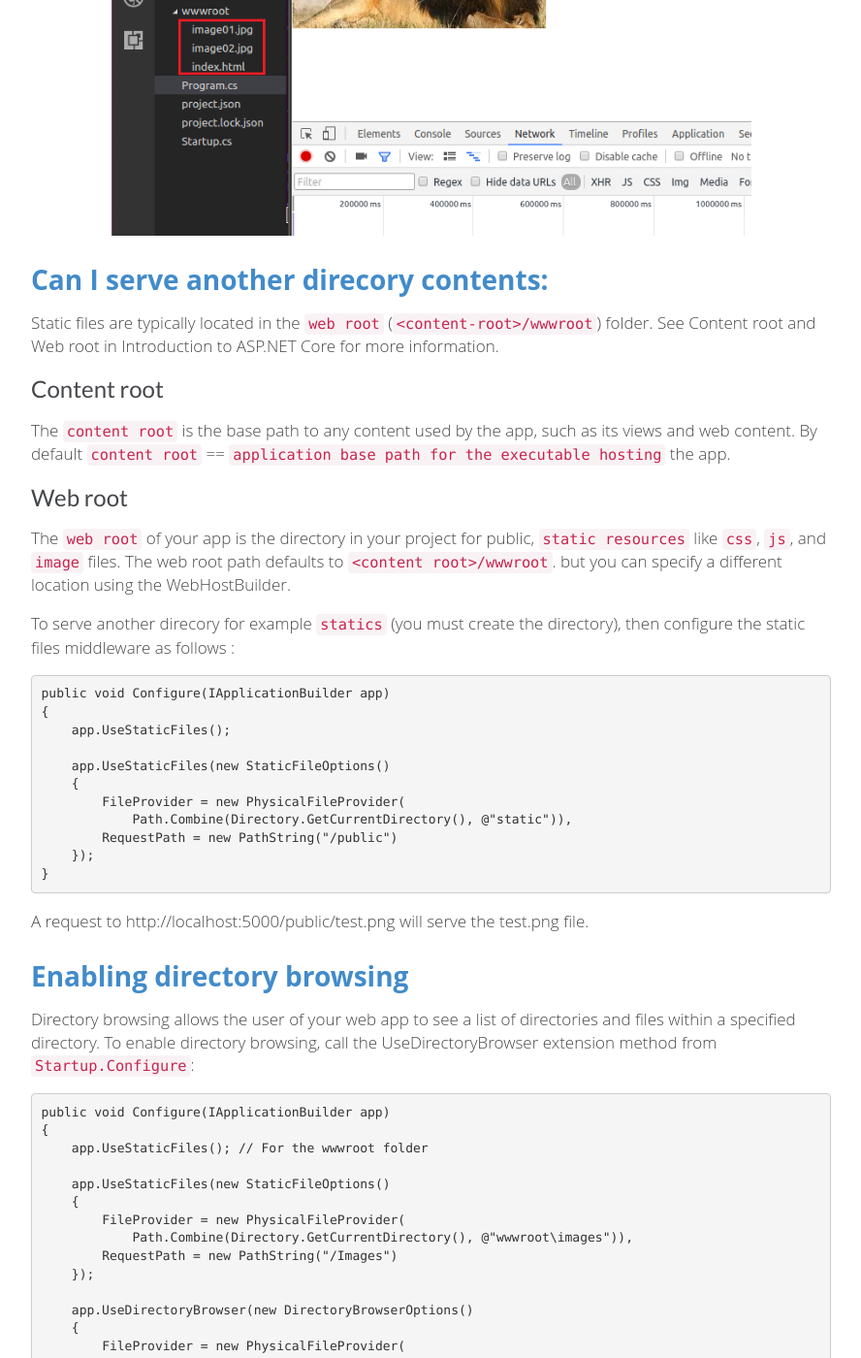
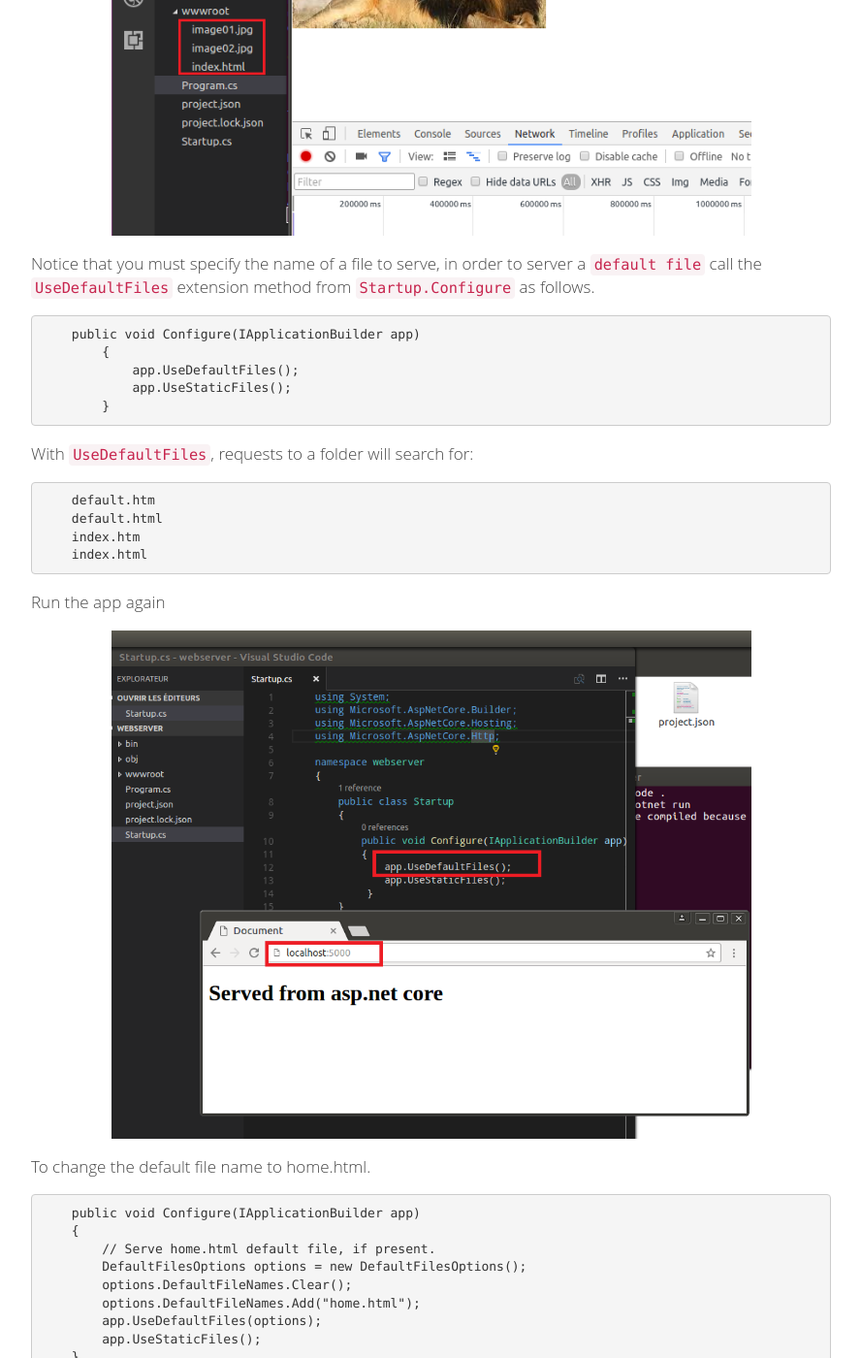
Before and after one commit to malekbenz/malekbenz, a Jekyll site: the page built from _posts/2016-08-10-Serving-static-content-with-AspNet-core.md, in a window 1280 px wide and 1400 px high, scrolled down 4781 px. Shown: the whole window at 97% size, without its empty margins (53-941 px from the left). Built offline with Jekyll 4.4.1, drawn with Linux system fonts in a browser that asks for light colours; nearby versions of some CDN libraries; comment, search, counter and statistics services are not loaded; some of the changed text lies outside the part shown.

Commit message:
use fileserver

````diff
--- a/_posts/2016-08-10-Serving-static-content-with-AspNet-core.md
+++ b/_posts/2016-08-10-Serving-static-content-with-AspNet-core.md
@@ -141,7 +141,56 @@ Create `index.html` file and  put some images under `wwwroot` directory:
 
 ![CMD](/images/dotnet/webserverpreview.png){:class="img-responsive" :max-width="80%"}
 
-## Can I serve another direcory contents:
+
+Notice that you must specify the name of a file to serve, in order to server a `default file` call the `UseDefaultFiles` extension method from `Startup.Configure` as follows.
+
+```
+    public void Configure(IApplicationBuilder app)
+        {
+            app.UseDefaultFiles();
+            app.UseStaticFiles();
+        }
+```
+
+With `UseDefaultFiles`, requests to a folder will search for:
+
+```
+    default.htm
+    default.html
+    index.htm
+    index.html
+```
+
+Run the app again
+
+![CMD](/images/dotnet/webserverdefault.png){:class="img-responsive" :max-width="80%"}
+
+
+To change the default file name to home.html.
+
+```
+    public void Configure(IApplicationBuilder app)
+    {
+        // Serve home.html default file, if present.
+        DefaultFilesOptions options = new DefaultFilesOptions();
+        options.DefaultFileNames.Clear();
+        options.DefaultFileNames.Add("home.html");
+        app.UseDefaultFiles(options);
+        app.UseStaticFiles();
+    }
+```
+
+```
+Note:
+        app.UseFileServer();
+
+    is the same as :
+        app.UseStaticFiles();
+        app.UseDefaultFiles ;
+
+```
+
+## Can we serve another direcory contents:
 
 Static files are typically located in the `web root` (`<content-root>/wwwroot`) folder. See Content root and Web root in Introduction to ASP.NET Core for more information.
 
````
Also changed, not shown: images/dotnet/webserverdefault.png (added).
